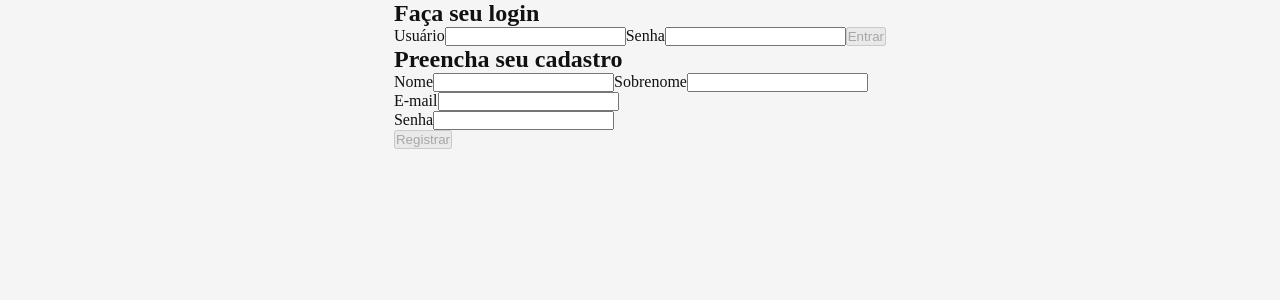
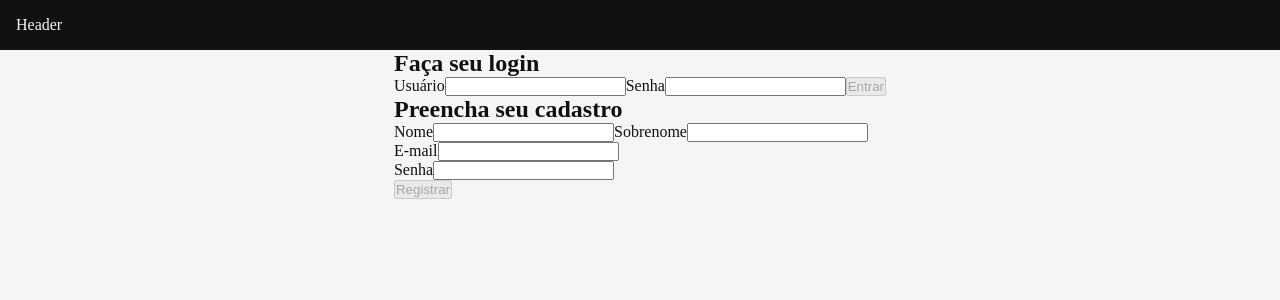
Before and after one commit to filipegallodev/banco-digital, a Next.js app in the folder frontend-nextjs/: page / in a window 1280 px wide. Shown: the top 300 px of the page. Built offline with nearby package versions, Linux system fonts and the light colour scheme.

Commit message:
feat: header

```diff
--- /dev/null
+++ b/frontend-nextjs/src/components/Header.tsx
@@ -0,0 +1,42 @@
+import { useAppDispatch } from "@/hooks/useAppDispatch";
+import { useAppSelector } from "@/hooks/useAppSelector";
+import { resetState } from "@/store/reducers/user";
+import React from "react";
+import styled from "styled-components";
+
+const Header = () => {
+  const user = useAppSelector((state: IReduxState) => state.user.data?.user);
+  const dispatch = useAppDispatch();
+
+  function handleUserLogout() {
+    dispatch(resetState());
+  }
+
+  return (
+    <Container>
+      <div>Header</div>
+      <UserInfoContainer>
+        {user && <p>NOME COMPLETO</p>}
+        {user && <button onClick={handleUserLogout}>Sair</button>}
+      </UserInfoContainer>
+    </Container>
+  );
+};
+
+const Container = styled.header`
+  background-color: #111;
+  color: #f5f5f5;
+  padding: 16px;
+  display: flex;
+  align-items: center;
+  justify-content: space-between;
+`;
+
+const UserInfoContainer = styled.div`
+  display: flex;
+  align-items: center;
+  justify-content: center;
+  gap: 32px;
+`;
+
+export default Header;
--- a/frontend-nextjs/src/pages/index.tsx
+++ b/frontend-nextjs/src/pages/index.tsx
@@ -8,6 +8,7 @@ import { useCallback, useEffect } from "react";
 import { useAppDispatch } from "@/hooks/useAppDispatch";
 import { fetchToken, resetState } from "@/store/reducers/user";
 import FormRegister from "@/components/Form/FormRegister";
+import Header from "@/components/Header";
 
 export default function Home() {
   const { data } = useAppSelector((state: IReduxState) => state.login);
@@ -44,6 +45,7 @@ export default function Home() {
         <meta name="viewport" content="width=device-width, initial-scale=1" />
         <link rel="icon" href="/favicon.ico" />
       </Head>
+      <Header />
       <main>
         <Container>
           <div>
```
Also changed, not shown: frontend-nextjs/src/pages/painel.tsx (+3 -7 lines).
